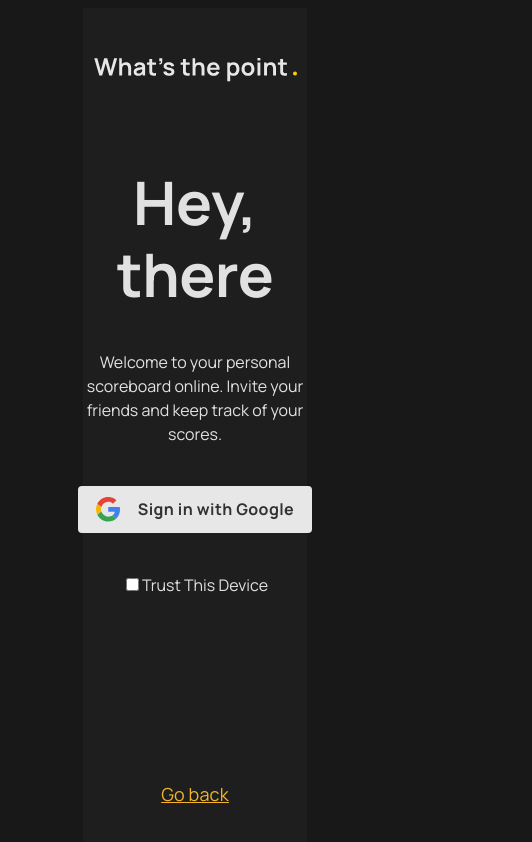
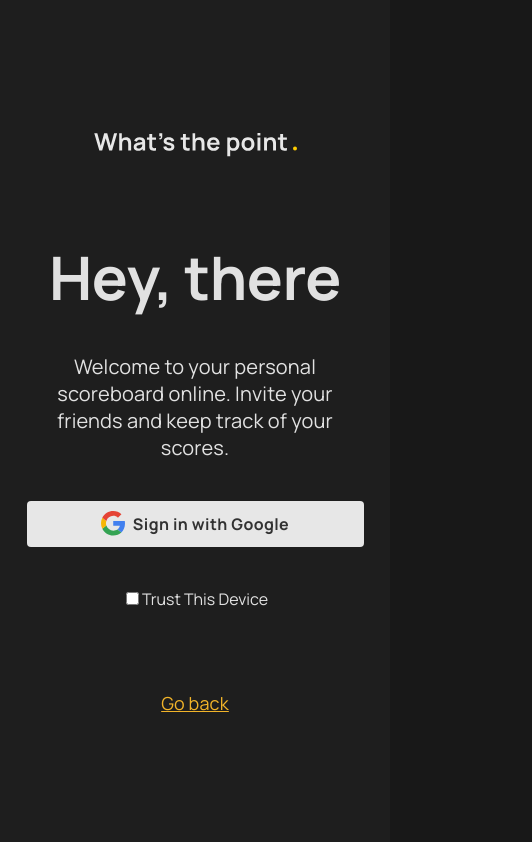
Before and after one commit to Whats-the-Point/the-point, a React (Vite) app in the folder frontend/: page /app/get-started in a window 390 px wide. Shown: the top 842 px of the page, 532 px wide, since content can reach past the window. Built offline with nearby package versions, Linux system fonts and the light colour scheme.

Commit message:
responsive getStarted

```diff
--- a/frontend/src/components/iconButtons/googleButton.css
+++ b/frontend/src/components/iconButtons/googleButton.css
@@ -24,3 +24,11 @@
 .google_button:hover {
     background: linear-gradient(0deg, rgba(0, 0, 0, 0.2), rgba(0, 0, 0, 0.2)), #E7E7E7;
 }
+
+@media screen and (max-width: 599px) {
+    .google_button {
+        width: 337px;
+        justify-content: center;
+        gap: 8px
+    }
+}
--- a/frontend/src/pages/authentication/getStarted.css
+++ b/frontend/src/pages/authentication/getStarted.css
@@ -7,6 +7,7 @@
     justify-content: center;
     background: #1E1E1E;
 }
+
 
 .content-section {
     display: flex;
@@ -27,6 +28,7 @@
 
 .content-section-text-h2 {
     margin: 0;
+    white-space: nowrap;
 }
 
 p {
@@ -55,3 +57,38 @@ p {
     text-decoration-line: underline;
     margin-top: 105px;
 }
+
+@media screen and (max-width: 899px) {
+    .main-section {
+        position: fixed;
+        margin: 0;
+        top: 0;
+        bottom: 0;
+        left: 0;
+        right: 0;
+    }
+}
+
+@media screen and (max-width: 599px) {
+    .main-section {
+        position: fixed;
+        margin: 0;
+        top: 0;
+        bottom: 0;
+        left: 0;
+        right: 0;
+    }
+
+    p {
+        font-family: 'Manrope';
+        font-style: normal;
+        font-weight: 400;
+        font-size: 20px;
+        line-height: 135%;
+        letter-spacing: 0.17px;
+    }
+
+    .go-back {
+        margin-top: 0;
+    }
+}
```
